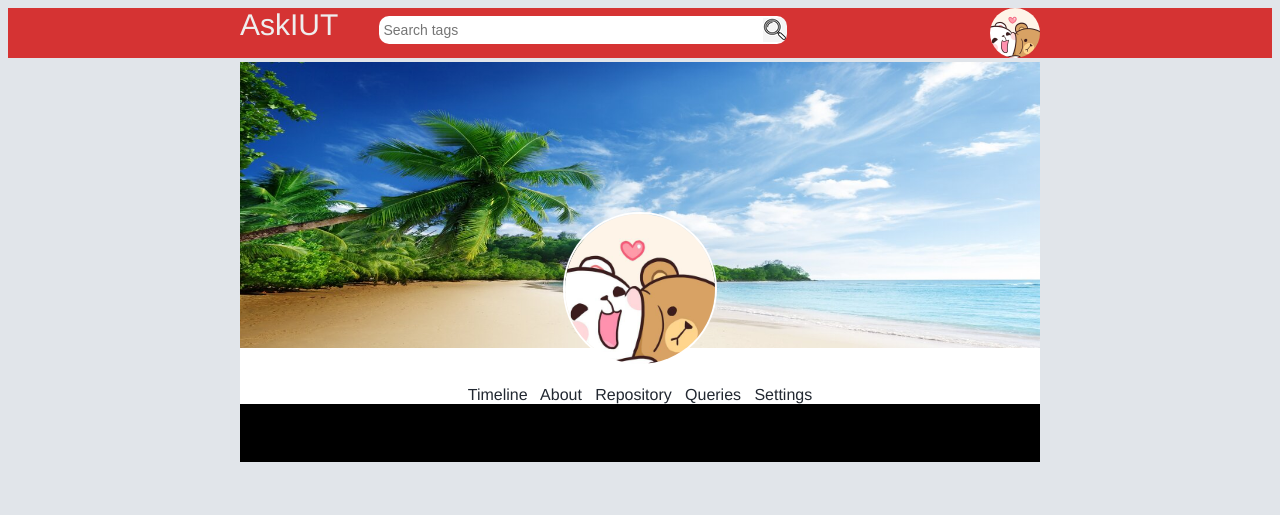
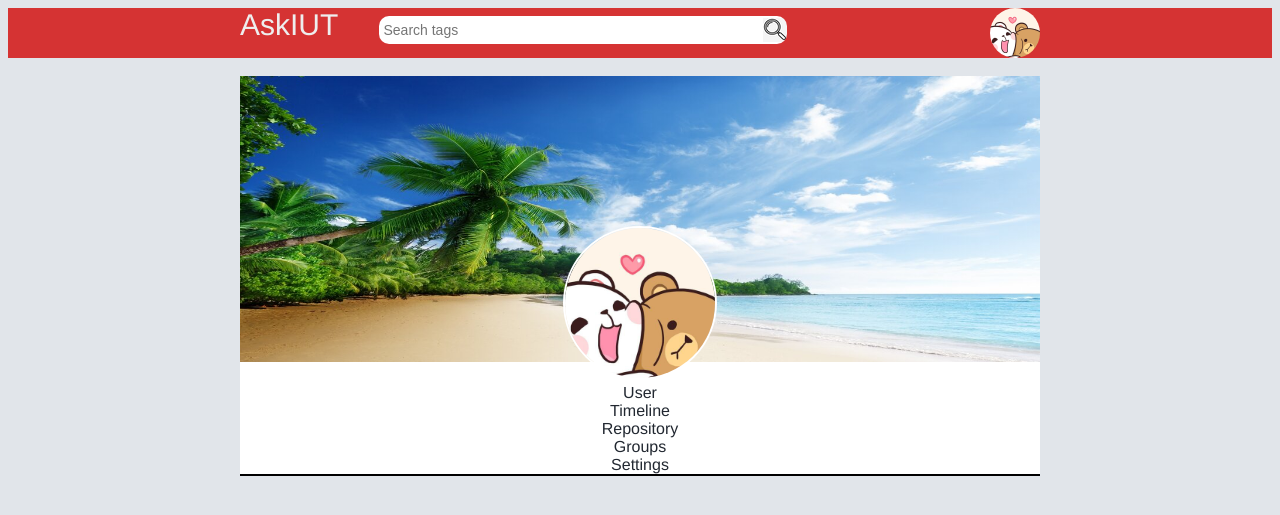
Before and after one commit to HRiDOX/AskIUT, a PHP site: page /timeline.php in a window 1280 px wide. Shown: the top 515 px of the page. Run offline with PHP 8.4, Linux system fonts and the light colour scheme.

Commit message:
Update timeline.php

```diff
--- a/Timeline/timeline.php
+++ b/Timeline/timeline.php
@@ -37,18 +37,23 @@
         <div id="red_bar">
             <div style="width: 800px; margin:auto; font-size: 30px;">
                 AskIUT &nbsp &nbsp <input type="text" id="search_box" placeholder="Search tags">
-                <img src="milkmocha.jpg" style="width: 50px; float:right; border-radius:50px;"
+                <img src="milkmocha.jpg" style="width: 50px; float:right; border-radius:50px;">
              </div>
 
         </div>
         <br>
         <!--cover area-->
         <div style="width: 800px;margin:auto; background-color: black; min-height:400px;">
-            <div style="background-color:white; text-align:center; color:#EEEEEE">
+            <div style="background-color:white; text-align:center; color:#222831">
                 <img src="rsz_cover.jpg" style="width:100%;">
                 <img id="profile_pic" src="milkmocha.jpg">
                 <br>
-                <p style="color: #222831">Timeline &nbsp About &nbsp Repository &nbsp Queries &nbsp Settings</p>
+                User
+                <br>
+                <div id="menu_buttons">Timeline</div>
+                <div id="menu_buttons"> Repository</div>
+                <div id="menu_buttons">Groups</div>
+                <div id="menu_buttons">Settings</div>
             </div>
         </div>
     </body>
```
